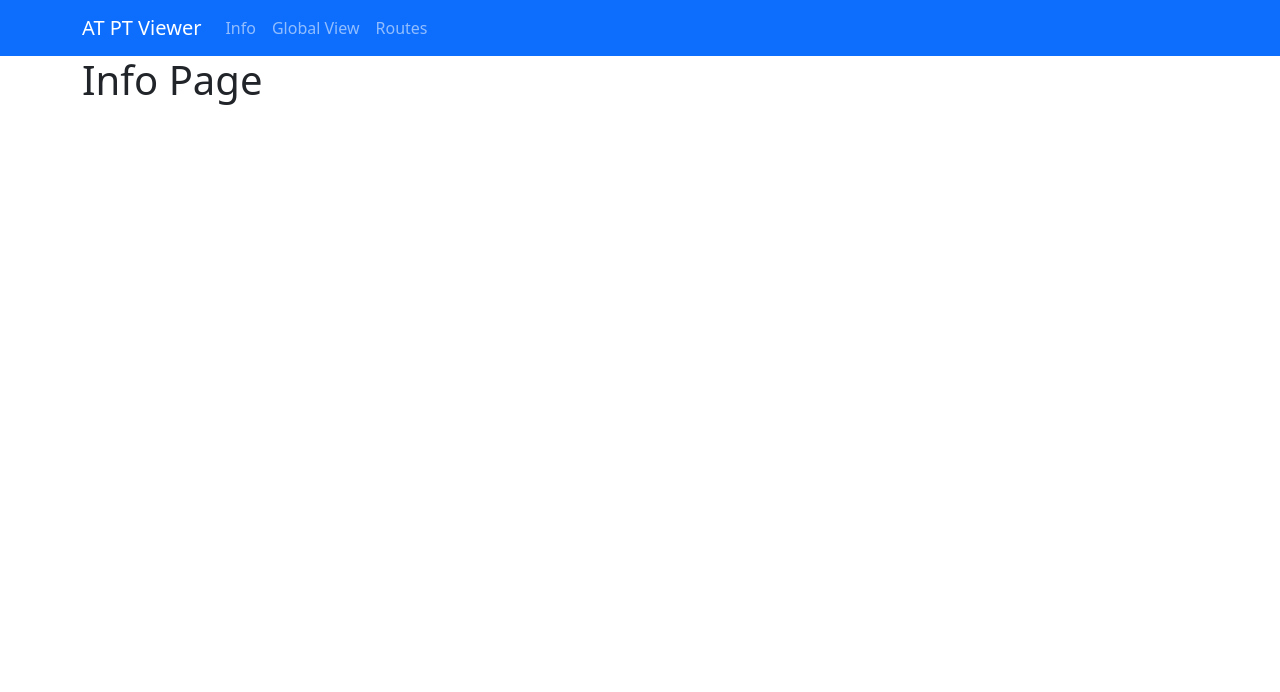
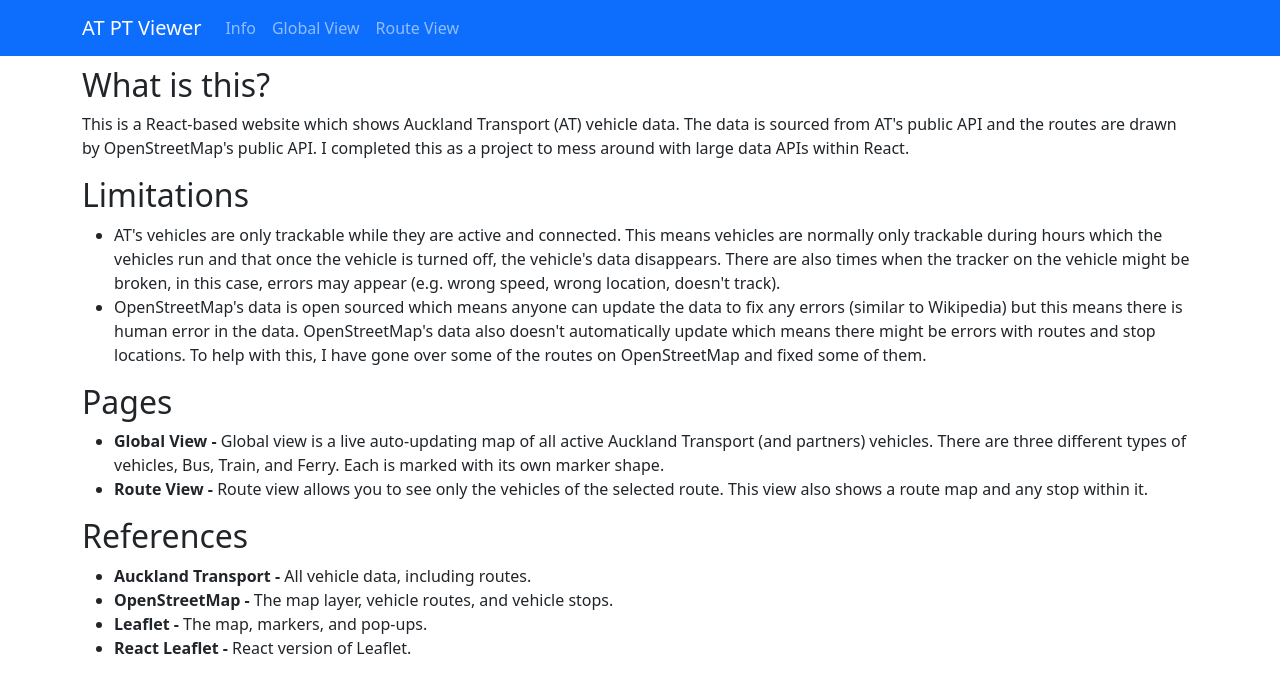
Before and after one commit to Kieran-Mahon/AT_PT_Viewer, a React (Create React App) app: page / in a window 1280 px wide. Shown: the top 692 px of the page. Built offline with nearby package versions, Linux system fonts and the light colour scheme; no server answers.

Commit message:
Fixed errors + updated info pages
Fixed search error, updated README and info page, and replaced popups with tooltips.

```diff
--- a/src/App.js
+++ b/src/App.js
@@ -5,7 +5,7 @@
 import Global from './pages/Global';
 import Train from './pages/Train';
 import Ferry from './pages/Ferry';
-import Routes from './pages/Routes';
+import Route from './pages/Route';
 
 export default function App() {
   //Get list of routes
@@ -34,7 +34,7 @@
   }, []);
 
   //Active page control
-  const [activePage, setActivePage] = useState('home');
+  const [activePage, setActivePage] = useState('info');
   const renderPage = () => {
     switch (activePage) {
       case 'info':
@@ -45,8 +45,8 @@
         return <Train />;
       case 'ferry':
         return <Ferry />;
-      case 'routes':
-        return <Routes routes={routes} routeIDs={routeIDs} />;
+      case 'route':
+        return <Route routes={routes} routeIDs={routeIDs} />;
       default:
         return <Info />;
     }
--- a/src/components/Dropdowns/RouteDropdown.js
+++ b/src/components/Dropdowns/RouteDropdown.js
@@ -14,7 +14,7 @@
           value={value}
         />
         <ul className="list-unstyled" style={{ maxHeight: "200px", overflowY: "auto" }}>
-          {React.Children.toArray(children).filter((child) => !value || child.props.children.toLowerCase().startsWith(value))}
+          {React.Children.toArray(children).filter((child) => !value || child.props.children.toUpperCase().startsWith(value.toUpperCase()))}
         </ul>
       </div>
     );
--- a/src/components/Map/MapMaker/VehiclePopUp.js
+++ b/src/components/Map/MapMaker/VehiclePopUp.js
@@ -1,12 +1,14 @@
 import React from 'react';
-import { Popup } from 'react-leaflet/Popup';
+import { Tooltip } from 'react-leaflet/Tooltip';
 
 export default function VehiclePopUp({ route, vehicleData }) {
   return (
-    <Popup>
+    <Tooltip>
+      <b>{vehicleData.vehicle.label}</b>
+      <br/>
       Route: {route.route_long_name}
       <br/>
       Speed: {Math.round(vehicleData.position.speed)} km/h
-    </Popup>
+    </Tooltip>
   );
 };
--- a/src/components/Navbar/NavBar.js
+++ b/src/components/Navbar/NavBar.js
@@ -11,7 +11,7 @@
           <Nav className="me-auto">
             <Nav.Link onClick={() => setActivePage('info')}>Info</Nav.Link>
             <Nav.Link onClick={() => setActivePage('global')}>Global View</Nav.Link>
-            <Nav.Link onClick={() => setActivePage('routes')}>Routes</Nav.Link>
+            <Nav.Link onClick={() => setActivePage('route')}>Route View</Nav.Link>
           </Nav>
         </Container>
       </Navbar>
@@ -23,5 +23,5 @@
             <Nav.Link onClick={() => setActivePage('global')}>Global View</Nav.Link>
             <Nav.Link onClick={() => setActivePage('train')}>Train</Nav.Link>
             <Nav.Link onClick={() => setActivePage('ferry')}>Ferry</Nav.Link>
-            <Nav.Link onClick={() => setActivePage('routes')}>Routes</Nav.Link>
+            <Nav.Link onClick={() => setActivePage('route')}>Route View</Nav.Link>
 */
--- a/src/pages/Info.js
+++ b/src/pages/Info.js
@@ -2,8 +2,57 @@
 
 export default function Info() {
   return (
-    <Container>
-    <h1>Info Page</h1>
+    <Container style={{ paddingTop: '10px' }}>
+      <h2>What is this?</h2>
+      <p>
+        This is a React-based website which shows Auckland Transport (AT) vehicle data. The data is sourced from AT's public API
+        and the routes are drawn by OpenStreetMap's public API. I completed this as a project to mess around with large data APIs
+        within React.
+      </p>
+
+      <h2>Limitations</h2>
+      <ul>
+        <li>
+          AT's vehicles are only trackable while they are active and connected. This means vehicles are normally only trackable during
+          hours which the vehicles run and that once the vehicle is turned off, the vehicle's data disappears. There are also times
+          when the tracker on the vehicle might be broken, in this case, errors may appear (e.g. wrong speed, wrong location, doesn't
+          track).
+        </li>
+        <li>
+          OpenStreetMap's data is open sourced which means anyone can update the data to fix any errors (similar to Wikipedia) but
+          this means there is human error in the data. OpenStreetMap's data also doesn't automatically update which means there might
+          be errors with routes and stop locations. To help with this, I have gone over some of the routes on OpenStreetMap and fixed
+          some of them.
+        </li>
+      </ul>
+
+      <h2>Pages</h2>
+      <ul>
+        <li>
+          <b>Global View -</b> Global view is a live auto-updating map of all active Auckland Transport (and partners) vehicles. There
+          are three different types of vehicles, Bus, Train, and Ferry. Each is marked with its own marker shape.
+        </li>
+        <li>
+          <b>Route View -</b> Route view allows you to see only the vehicles of the selected route. This view also shows a route map and
+          any stop within it.
+        </li>
+      </ul>
+
+      <h2>References</h2>
+      <ul>
+        <li>
+          <b>Auckland Transport -</b> All vehicle data, including routes.
+        </li>
+        <li>
+          <b>OpenStreetMap -</b> The map layer, vehicle routes, and vehicle stops.
+        </li>
+        <li>
+          <b>Leaflet -</b> The map, markers, and pop-ups.
+        </li>
+        <li>
+          <b>React Leaflet -</b> React version of Leaflet.
+        </li>
+      </ul>
     </Container>
   );
 }
--- a/src/pages/Routes.js
+++ b/src/pages/Route.js
@@ -34,7 +34,7 @@
         <div style={{ padding: '10px' }}>
           <RouteDropdown dropdownSelectHandle={dropdownSelectHandle} routes={routes} routeIDs={routeIDs} />
         </div>
-        <Map passedFunction={injectRouteVisual} />
+        {showMap && <Map passedFunction={injectRouteVisual} />}
       </Container>
     </>
   );
```
Also changed, not shown: 1 other file (tests, documents, lock files or other folders).
